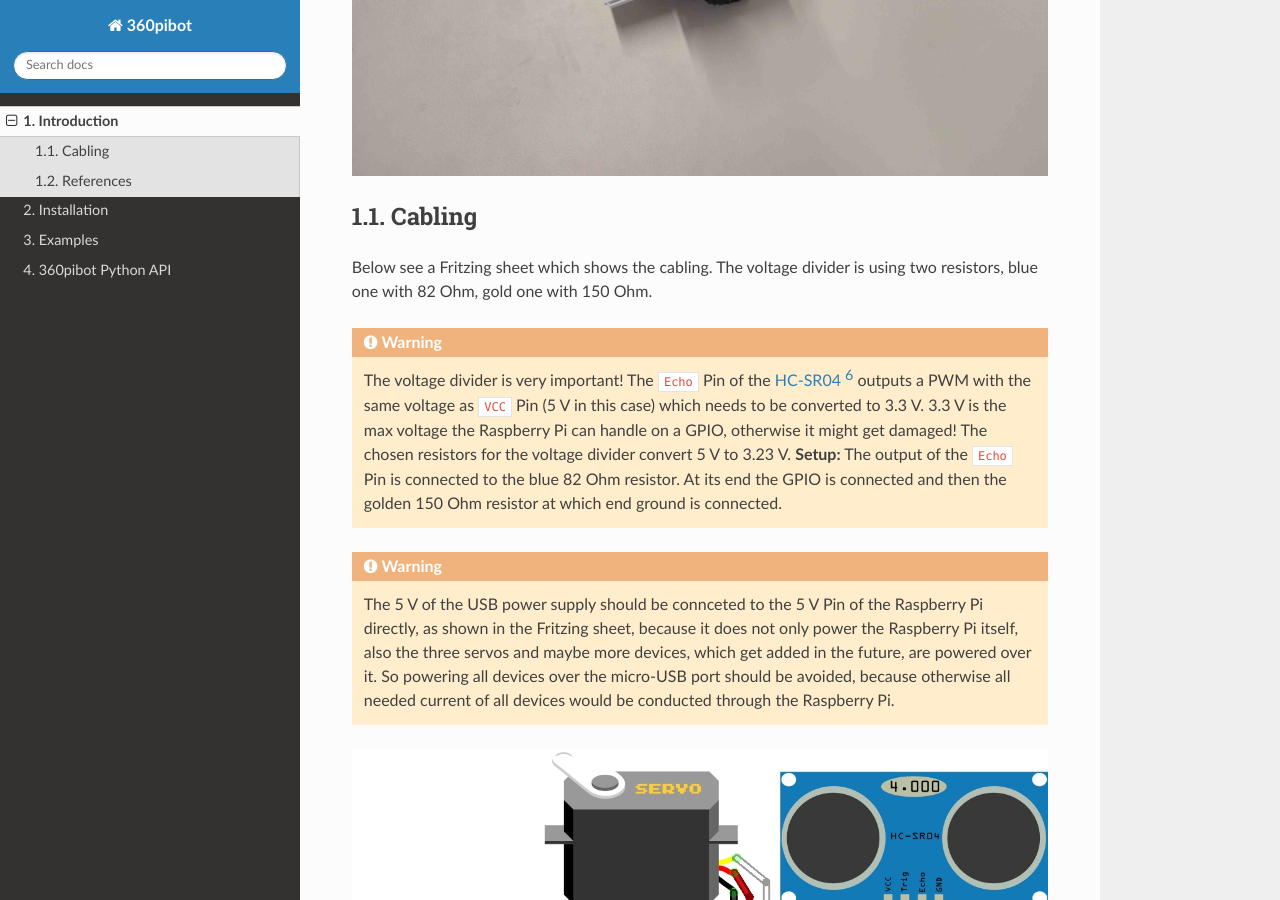
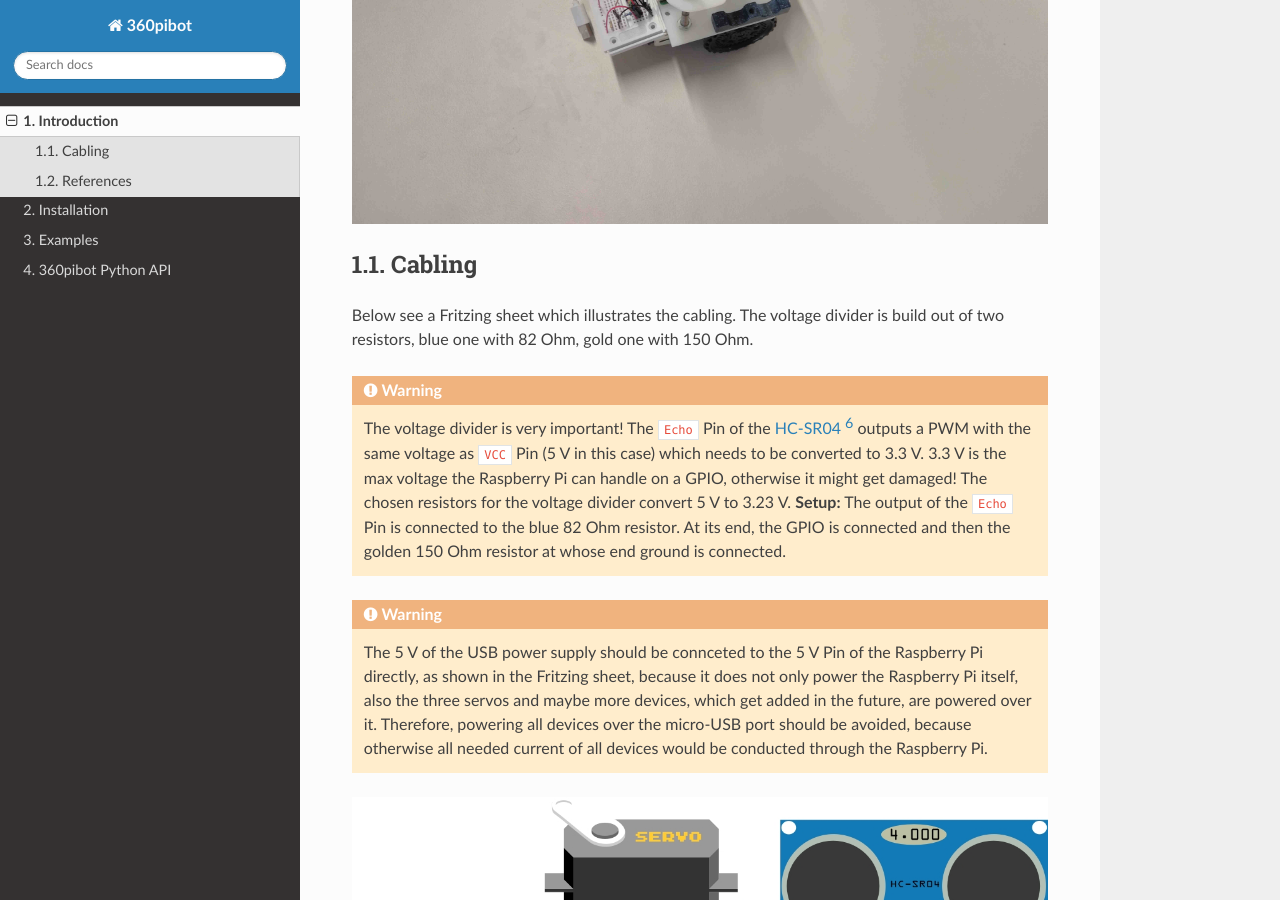
Before and after one commit to choeffer/360pibot, a Sphinx documentation site: the page built from docs/intro.rst, in a window 1280 px wide and 900 px high, scrolled down 3748 px. Built offline with Sphinx 7.4.7 and the Read the Docs theme 2.0.0, drawn with Linux system fonts in a browser that asks for light colours; some of the changed text lies outside the part shown.

Commit message:
typos etc.

```diff
--- a/docs/intro.rst
+++ b/docs/intro.rst
@@ -63,8 +65,8 @@
 Cabling
 -------
 
-Below see a Fritzing sheet which shows the cabling. The voltage divider is using two resistors,
-blue one with 82 Ohm, gold one with 150 Ohm.
+Below see a Fritzing sheet which illustrates the cabling. The voltage divider is
+build out of two resistors, blue one with 82 Ohm, gold one with 150 Ohm.
 
 .. warning::
 
@@ -73,16 +75,16 @@
     to 3.3 V. 3.3 V is the max voltage the Raspberry Pi can handle on a GPIO, otherwise
     it might get damaged! The chosen resistors for the voltage divider convert 5 V to
     3.23 V. **Setup:** The output of the ``Echo`` Pin is connected to the blue 82 Ohm
-    resistor. At its end the GPIO is connected and then the golden 150 Ohm resistor at
-    which end ground is connected.
+    resistor. At its end, the GPIO is connected and then the golden 150 Ohm resistor at
+    whose end ground is connected.
 
 .. warning::
 
     The 5 V of the USB power supply should be connceted to the 5 V Pin of the Raspberry Pi
     directly, as shown in the Fritzing sheet, because it does not only power the
     Raspberry Pi itself, also the three servos and maybe more devices, which get added
-    in the future, are powered over it. So powering all devices over the micro-USB port
-    should be avoided, because otherwise all needed current of all devices would be
+    in the future, are powered over it. Therefore, powering all devices over the micro-USB
+    port should be avoided, because otherwise all needed current of all devices would be
     conducted through the Raspberry Pi.
 
 .. image:: /_static/6.jpg
```
Also changed, not shown: other parts of docs/intro.rst (+9 -7 lines).
